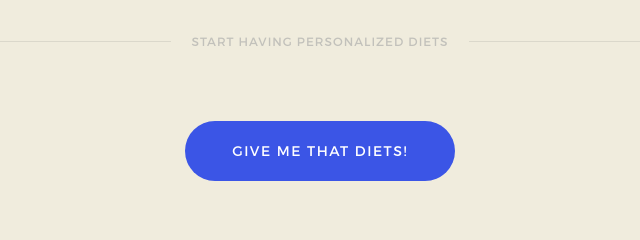
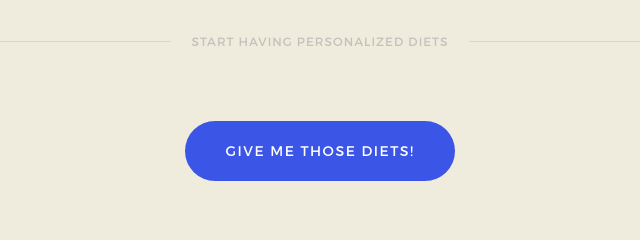
Before and after one commit to dailydietmenu/dailydietmenu.github.io, a plain HTML site: page index.html in a window 1280 px wide. Shown: the part 3560-3800 px from the top of the page, 320-960 px from the left. Drawn offline with Linux system fonts and the light colour scheme; a web font is replaced by a local one.

```diff
--- a/index.html
+++ b/index.html
@@ -147,7 +147,7 @@
         <div class="sec7_2_line">
             <div>Start Having Personalized Diets</div>
         </div>
-        <a href="https://gum.co/dailydietmenu" target="_blank" class="sec7_2_btn blue">Give Me That Diets!</a>
+        <a href="https://gum.co/dailydietmenu" target="_blank" class="sec7_2_btn blue">Give Me Those Diets!</a>
     </div>
 </section>
 
```
